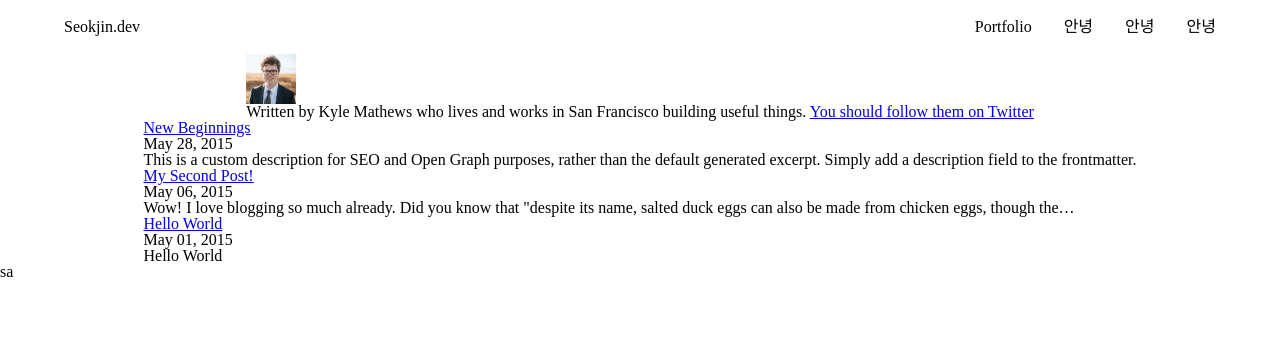
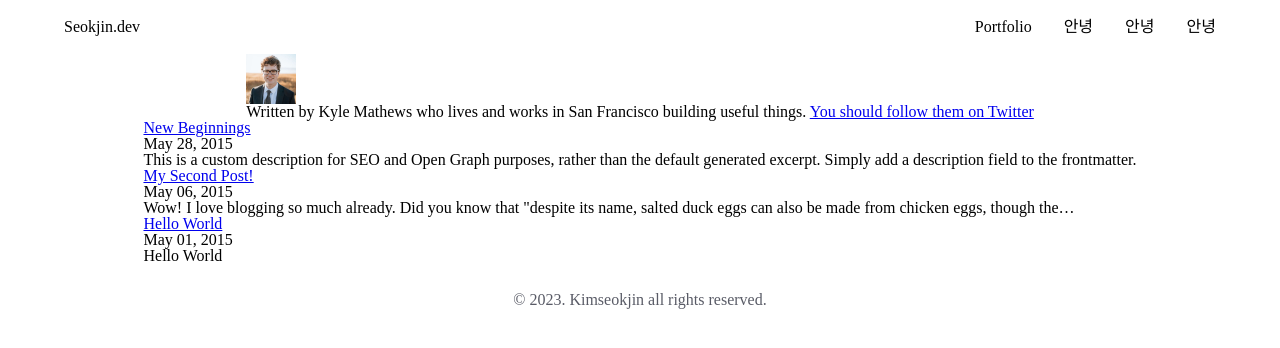
Before and after one commit to SEOKKAMONI/blog, a Gatsby site: page / in a window 1280 px wide. Built offline with nearby package versions, Linux system fonts and the light colour scheme; Gatsby itself is replaced by a stand-in of ours.

Commit message:
feat: add Footer

```diff
--- a/src/components/Footer.tsx
+++ b/src/components/Footer.tsx
@@ -1,9 +1,21 @@
 import styled from "@emotion/styled";
 
 const Footer = () => {
-  return <StyledFooter>sa</StyledFooter>;
+  return (
+    <StyledFooter>
+      © {new Date().getFullYear()}. Kimseokjin all rights reserved.
+    </StyledFooter>
+  );
 };
 
 export default Footer;
 
-const StyledFooter = styled.footer``;
+const StyledFooter = styled.footer`
+  width: 100%;
+  height: 72px;
+  display: flex;
+  align-items: center;
+  justify-content: center;
+  overflow: hidden;
+  color: ${({ theme }) => theme.colors.gray700};
+`;
```
